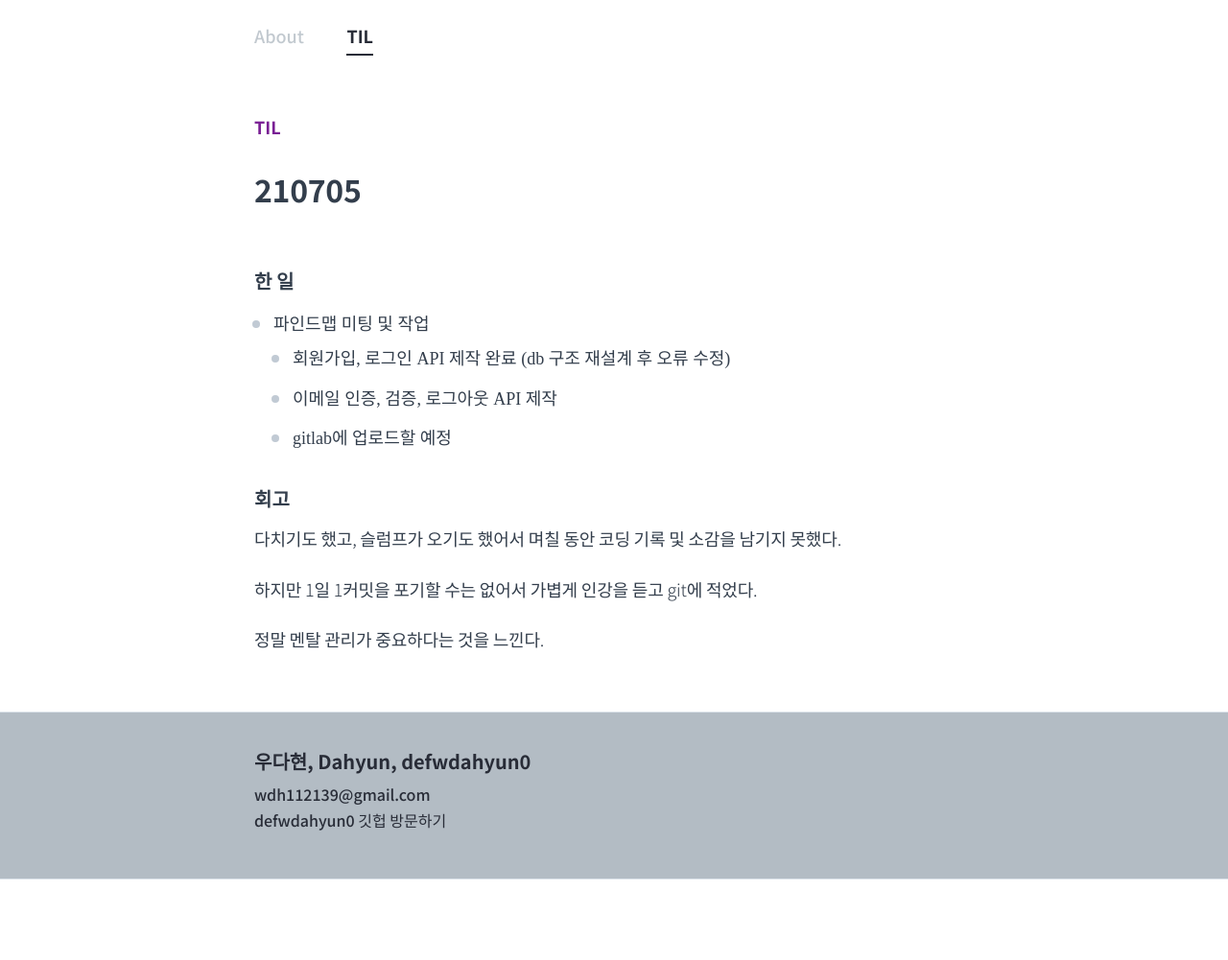
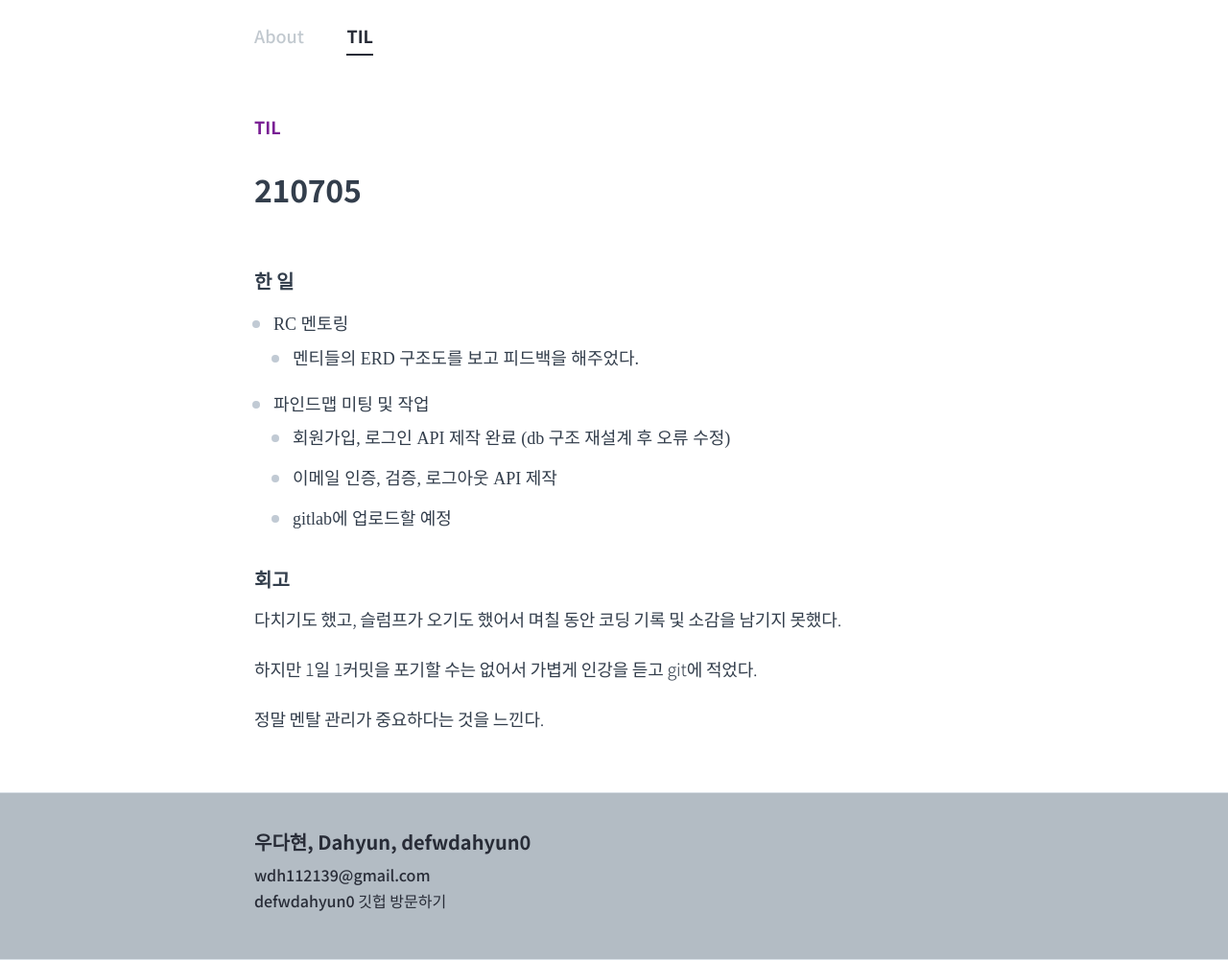
Before and after one commit to defwdahyun0/defwdahyun0.github.io, a Jekyll site: the page built from TIL/2021-07-05.md, in a window 1280 px wide. Shown: the whole page at 96% size. Built offline with Jekyll 4.4.1, drawn with Linux system fonts in a browser that asks for light colours; some web fonts are replaced; before the commit the page ends 917 px from its top, so only the background shows below that.

Commit message:
21.07.05

```diff
--- a/TIL/2021-07-05.md
+++ b/TIL/2021-07-05.md
@@ -13,6 +13,9 @@ order: 57
 ---
 ### **한 일**
 
+- RC 멘토링
+    - 멘티들의 ERD 구조도를 보고 피드백을 해주었다.
+
 - 파인드맵 미팅 및 작업
     - 회원가입, 로그인 API 제작 완료 (db 구조 재설계 후 오류 수정)
     - 이메일 인증, 검증, 로그아웃 API 제작
```
